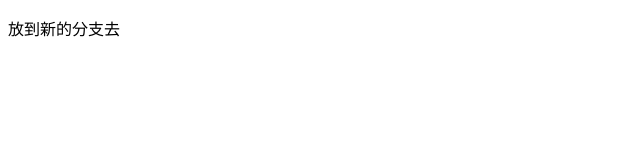
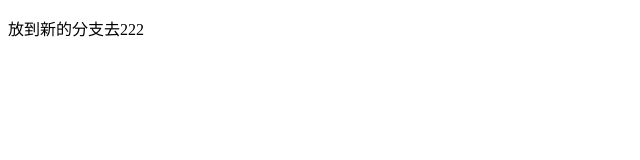
Before and after one commit to yangyida/companyCode, a plain HTML site: page asyncForm/index.html in a window 1280 px wide. Shown: the full height of the page, 0-640 px from the left. Drawn offline with Linux system fonts and the light colour scheme.

Commit message:
放到新的分支去222

```diff
--- a/asyncForm/index.html
+++ b/asyncForm/index.html
@@ -4,6 +4,6 @@
         <meta charset="utf-8">
     </head>
     <body>
-        <p>放到新的分支去</p>
+        <p>放到新的分支去222</p>
     </body>
 </html>
```
